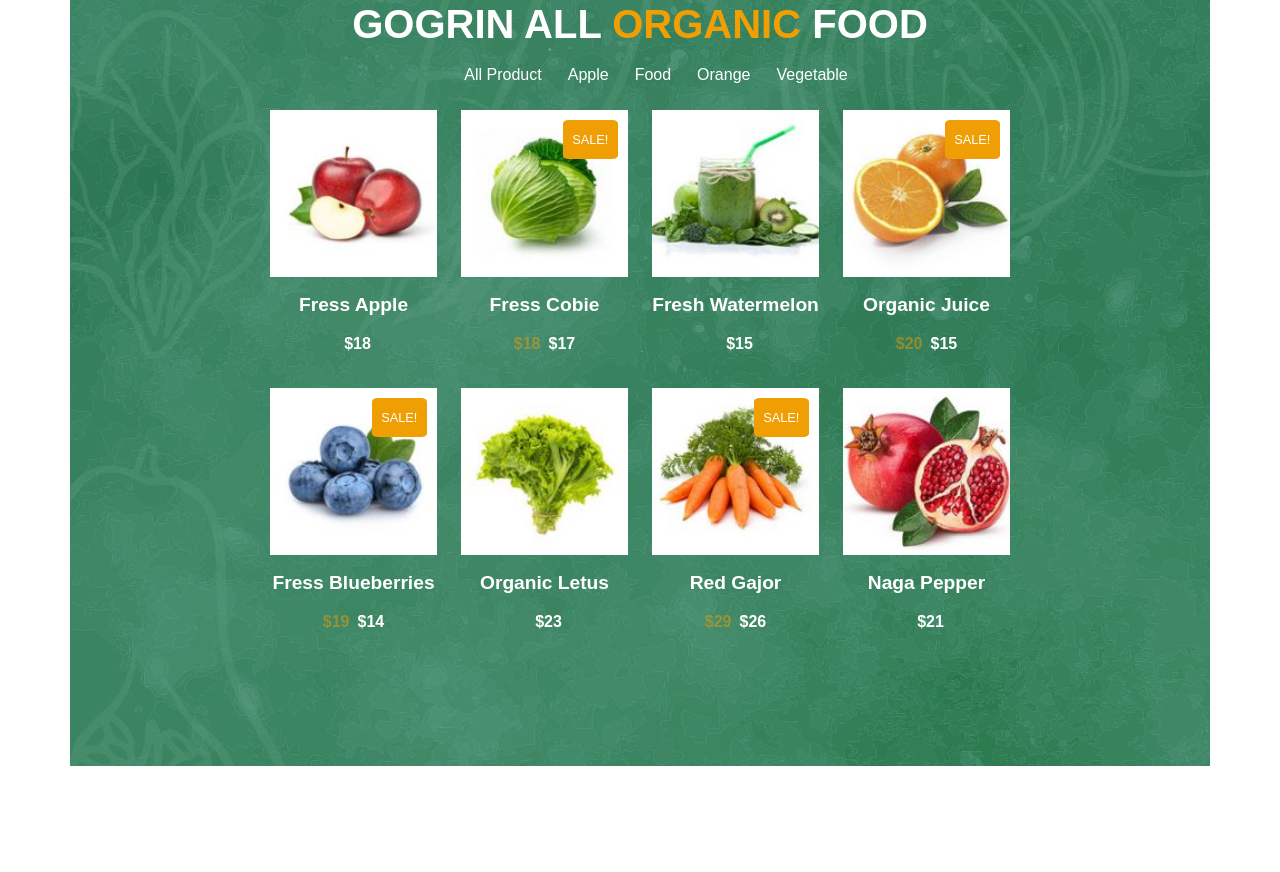
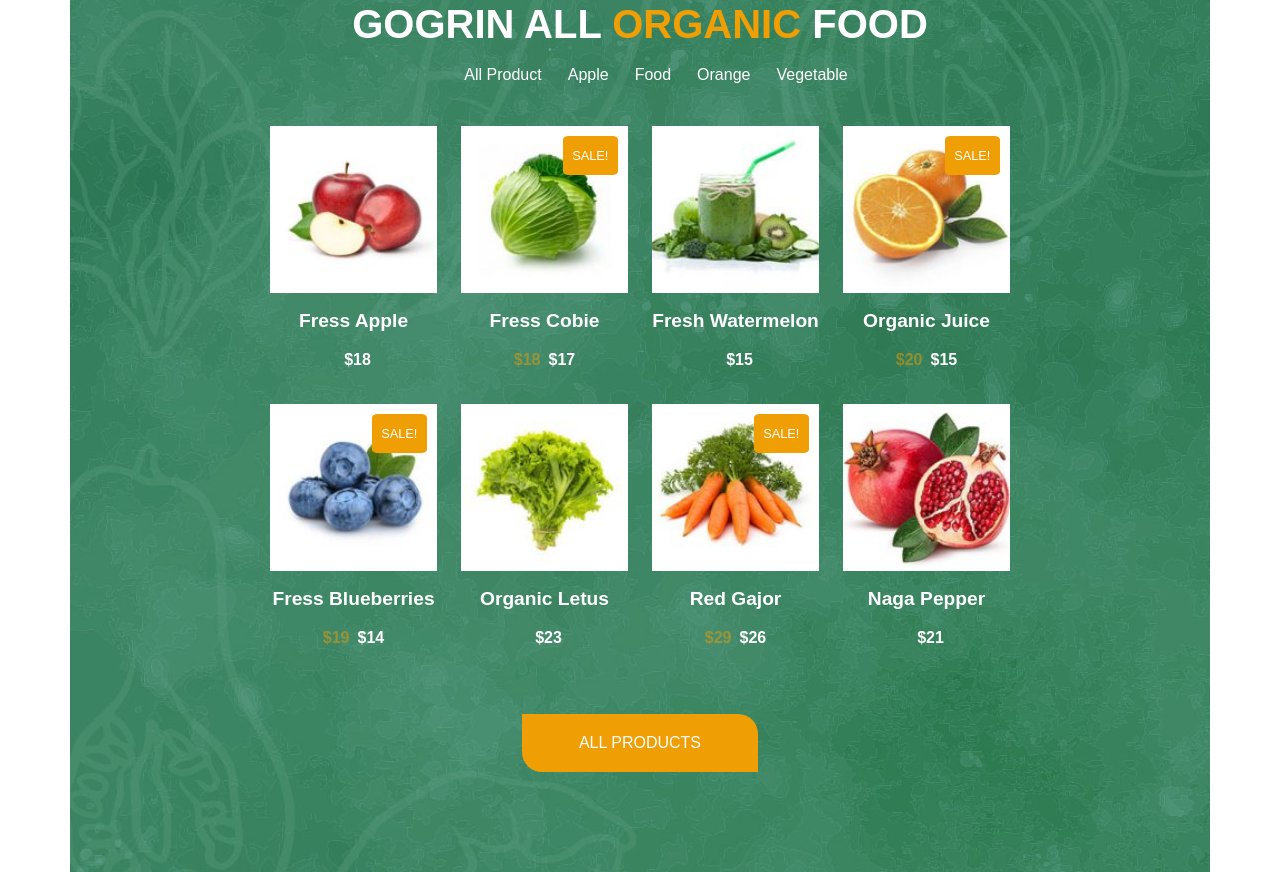
Before and after one commit to Flopiras/proj-html-vuejs, a Vue app: page / in a window 1280 px wide. Shown: the part 1684-2556 px from the top of the page. Before the commit the page ends 2450 px from the top, so only its background shows below. Built offline with nearby package versions, Linux system fonts and the light colour scheme.

Commit message:
add button

```diff
--- a/src/components/main/SectionShop.vue
+++ b/src/components/main/SectionShop.vue
@@ -1,8 +1,9 @@
 <script>
 import BaseCard from '../BaseCard.vue';
+import BaseButton from '../BaseButton.vue';
 
 export default {
-    components: { BaseCard },
+    components: { BaseCard, BaseButton },
     props: {
         foods: Array
     }
@@ -25,6 +26,7 @@ export default {
             </ul>
 
             <!-- foods grid -->
+            <div class="grid">
                 <div class="row row-cols-4">
                     <div v-for="food in foods" :key="food.id" class="col">
                         <BaseCard :pic="food.pic" :picName="food.name" :mainCaption="food.name" :saleTag="food.discount" />
@@ -36,7 +38,10 @@ export default {
                         </div>
                     </div>
                 </div>
+            </div>
 
+            <!-- button -->
+            <BaseButton :placeholder="'all products'" :bgClass="'btn-second'" />
         </div>
     </section>
 </template>
@@ -60,6 +65,10 @@ h5 {
     color: currentColor;
 }
 
+.grid {
+    margin: 2rem 0;
+}
+
 .price {
     display: flex;
     justify-content: center;
```
Lines whose indentation alone changed are shown as unchanged.
